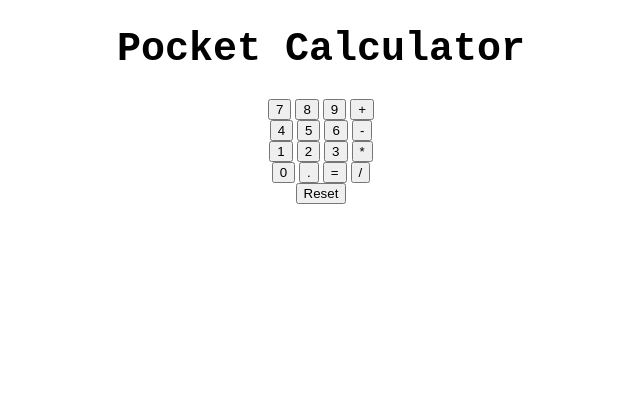
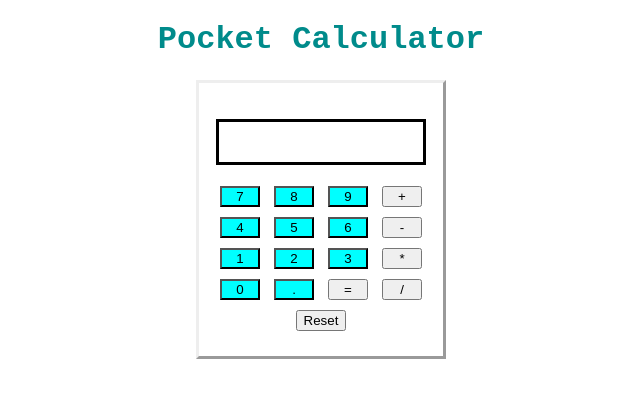
Before and after one commit to ubik97/pocket-calc, a plain HTML site: page pcalc.html in a window 1280 px wide. Shown: the whole page, without its empty margins (319-959 px from the left). Drawn offline with Linux system fonts and the light colour scheme.

Commit message:
Update style.css

```diff
--- a/style.css
+++ b/style.css
@@ -1,9 +1,31 @@
 .PageText {
   font-family: 'Source Code Pro', monospace;
-  font-weight: bold;
-  font-size: 40px;
+  color: darkcyan;
+}
+
+#calculator {
+  padding-top: 20px;
+  padding-bottom: 20px;
+  border-style: outset;
+  box-sizing: border-box;
+  width: 250px;
+}
+
+button {
+  margin: 5px;
+}
+
+.num, .ops, #equals {
+  width: 40px;
 }
 
 .num {
+  background-color: cyan;
+}
 
+#outputbox {
+  padding-right: 2px;
+  width: 201.5px;
+  height: 40px;
+  border-style: solid;
 }
```
